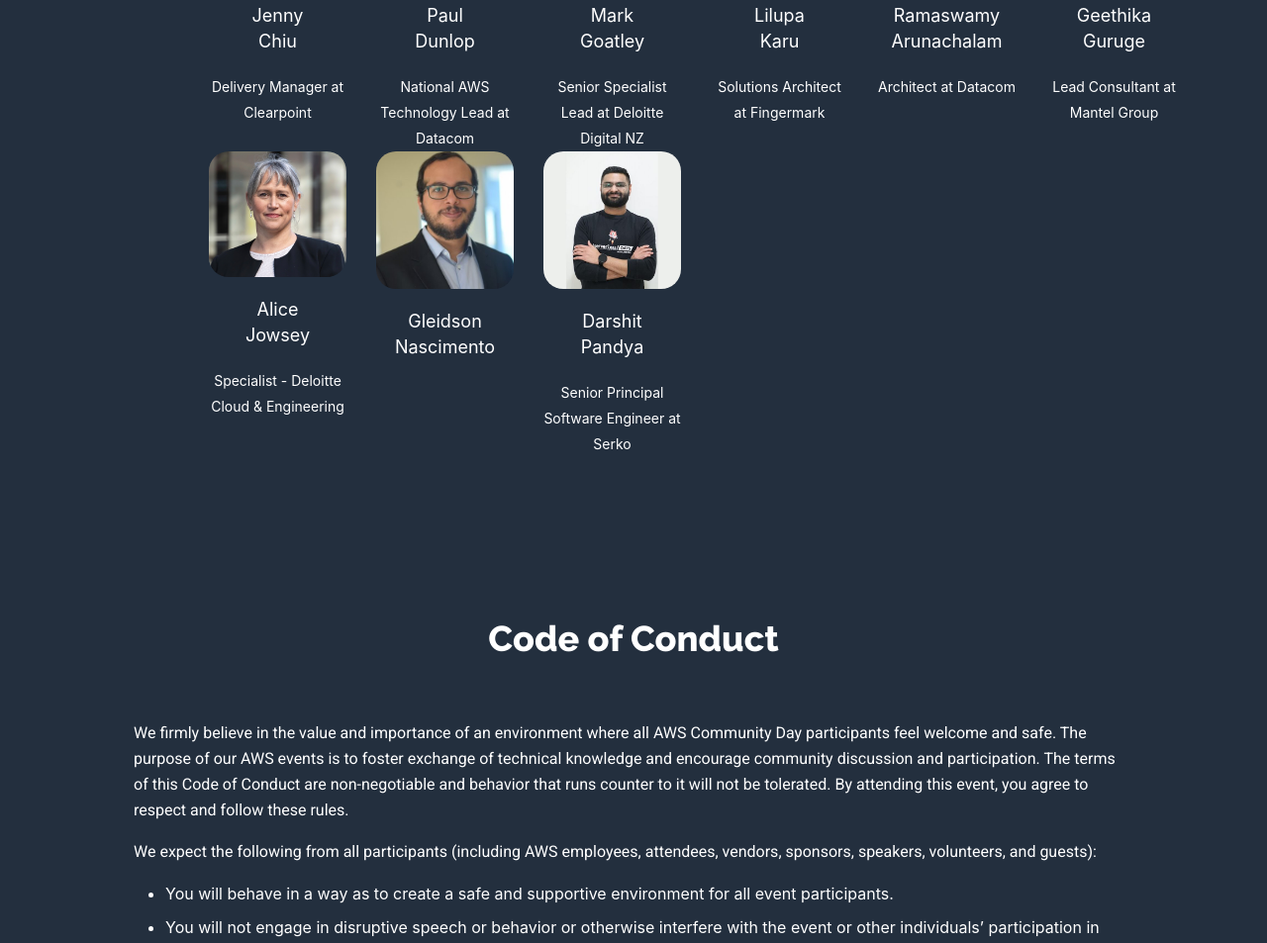
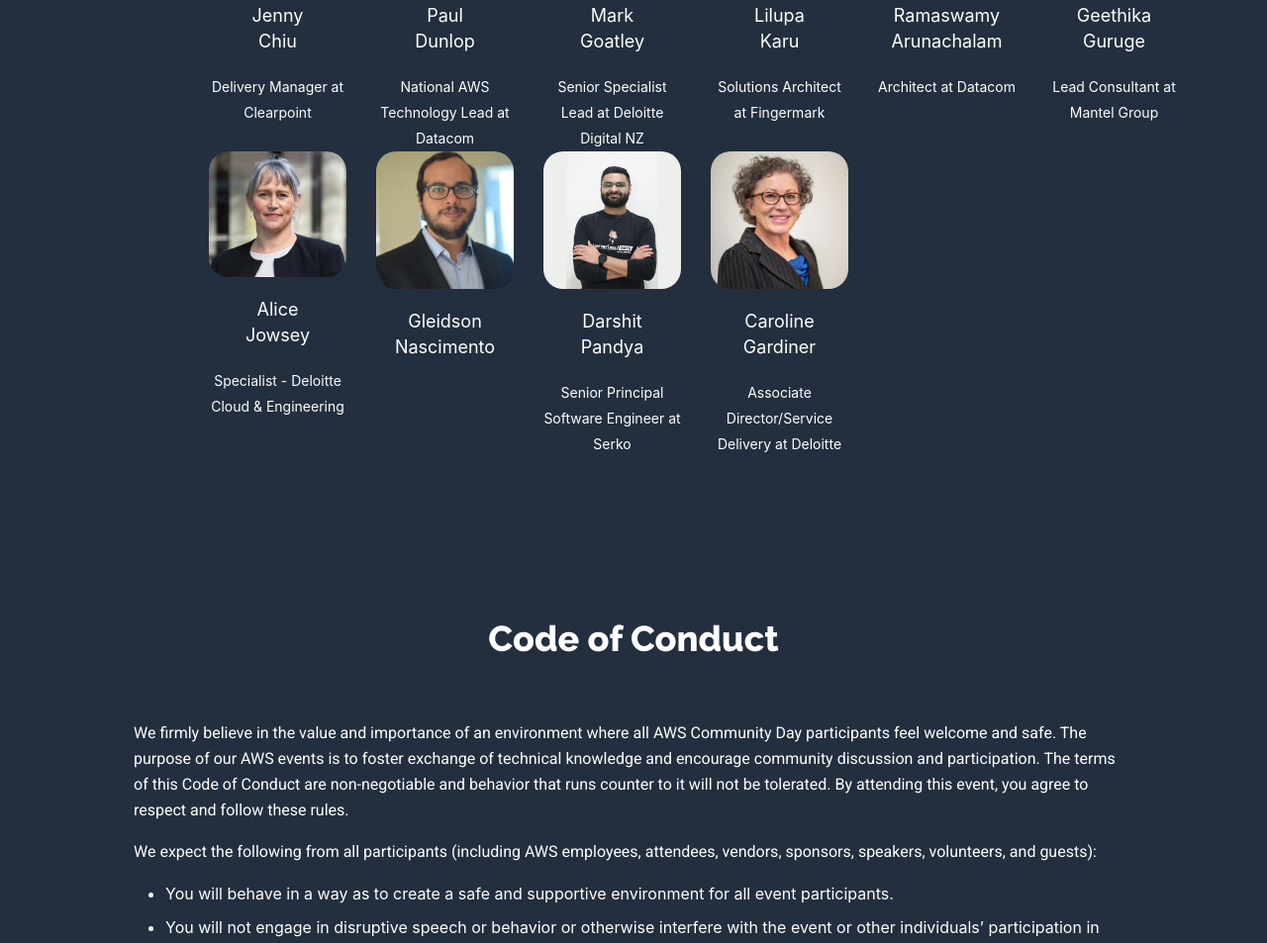
Before and after one commit to aws-user-group-nz/aws-community-day-nz, a plain HTML site: page index.html in a window 1280 px wide. Shown: the part 8958-9911 px from the top of the page at 99% size. Drawn offline with Linux system fonts and the light colour scheme; no server answers; a script that the page names is missing; files whose address does not match are found by name.

Commit message:
add Caroline

```diff
--- a/index.html
+++ b/index.html
@@ -2281,6 +2281,30 @@
       </div>
     </div>
 
+    <div
+            class="col-sm-6 col-xs-12 col-md-2 col-lg-2 col-xl-2 wow animated animate__animated animate__fadeInDown"
+            style="text-align: center "
+    >
+      <a
+              href="https://www.linkedin.com/in/caroline-gardiner-2ab7553/"
+              target="_blank"
+      >
+        <img
+                class="img-fluid image-border"
+                src="images/team/Caroline-Gardiner.jpg"
+                alt="Caroline Gardiner"
+                width="230"
+        />
+      </a>
+      <div style="margin-top: 20px; font-size: 18px">
+        Caroline <br> Gardiner
+      </div>
+      <div style="margin-top: 20px; font-size: 14px"> Associate Director/Service Delivery at Deloitte
+      </div>
+      <div style="margin-top: 20px; font-size: 14px">
+      </div>
+    </div>
+
   </div>
 </div>
 </div>
```
Also changed, not shown: images/team/Caroline-Gardiner.jpg (added).
